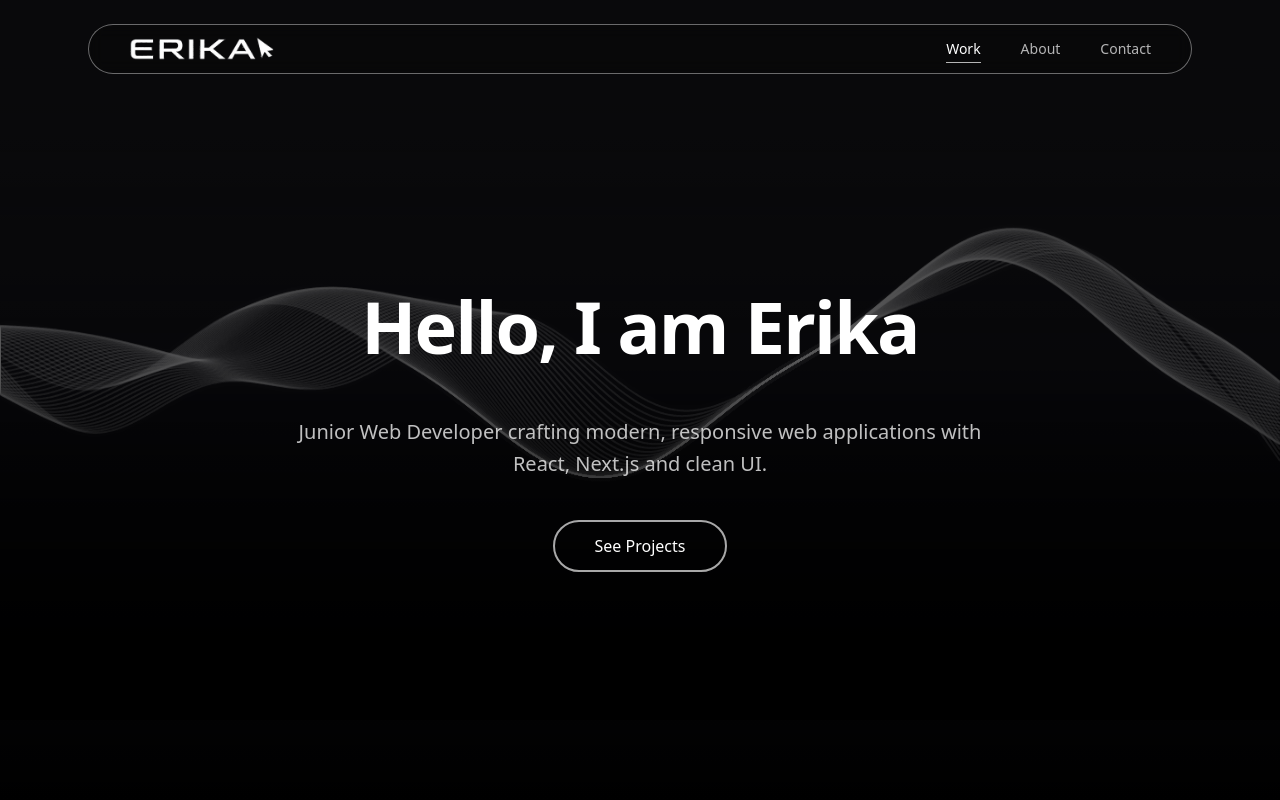
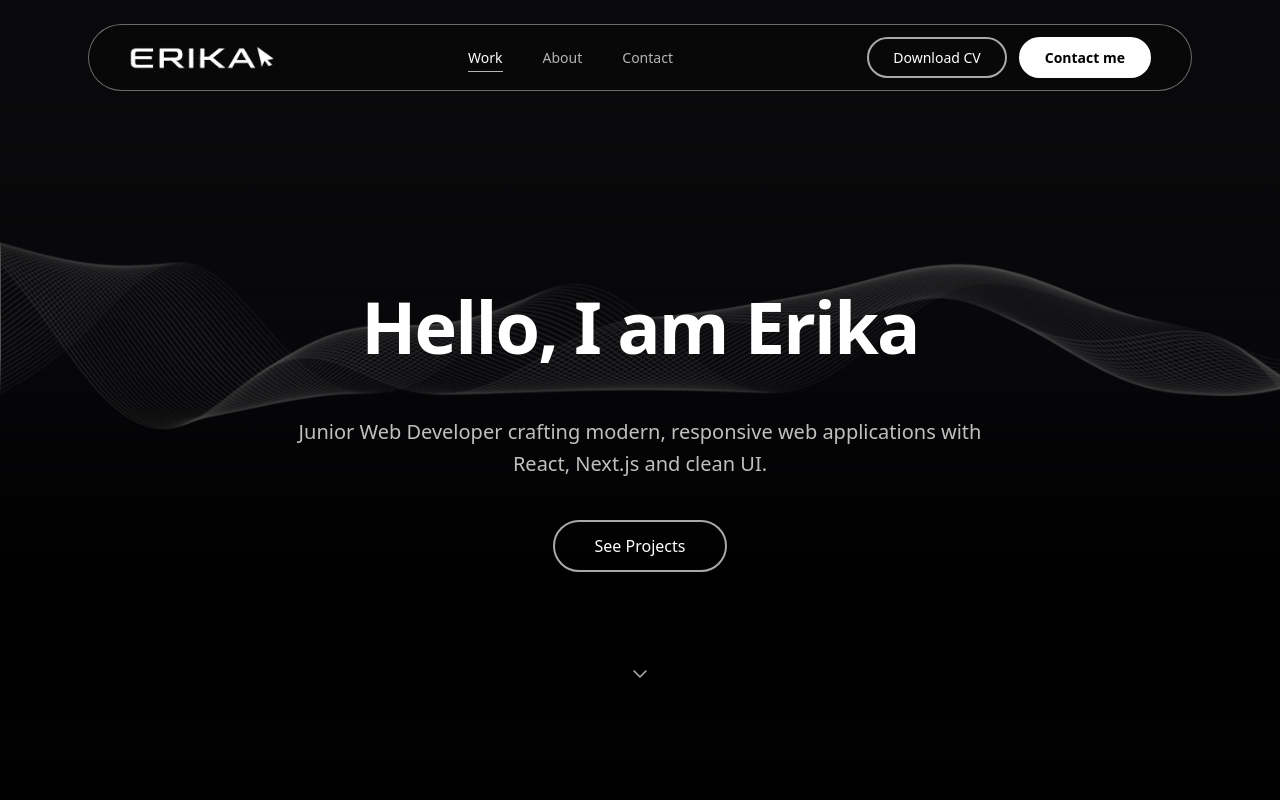
Before and after one commit to erika2knd/portfolio, a Next.js app: page / in a window 1280 px wide. Shown: the top 800 px of the page. Built offline with nearby package versions, Linux system fonts and the light colour scheme.

Commit message:
Improve header layout, hero scroll indicator, about section UI and optimize wave animation performance

```diff
--- a/app/components/background/WaveCanvas.tsx
+++ b/app/components/background/WaveCanvas.tsx
@@ -4,7 +4,6 @@ import { useEffect, useRef } from "react";
 
 /**
  * Small Perlin-like noise implementation (classic noise).
- * Lightweight and good for background waves.
  */
 class ClassicalNoise {
   private perm: number[] = [];
@@ -116,13 +115,16 @@ export default function WaveCanvas({ className = "", opacity = 0.95 }: Props) {
     let w = 0;
     let h = 0;
 
-    // Tune for performance
+    // Tune for performance / look
     const variation = 0.0025;
     const ampBase = 260;
+    const maxLinesDesktop = 40;
+    const maxLinesMobile = 18;
 
-    // more lines = more visible (but heavier)
-    const maxLinesDesktop = 48;
-    const maxLinesMobile = 26;
+    // Frame limiting
+    const FPS = 30;
+    const frameInterval = 1000 / FPS;
+    let lastTime = 0;
 
     let variators: number[] = [];
     let startY = 0;
@@ -147,7 +149,20 @@ export default function WaveCanvas({ className = "", opacity = 0.95 }: Props) {
       variators = Array.from({ length: maxLines + 1 }, (_, i) => i * 0.02);
     };
 
-    const draw = () => {
+    const draw = (time = 0) => {
+      // stop drawing when tab is hidden
+      if (document.hidden) {
+        raf = window.requestAnimationFrame(draw);
+        return;
+      }
+
+      // limit FPS
+      if (time - lastTime < frameInterval) {
+        raf = window.requestAnimationFrame(draw);
+        return;
+      }
+      lastTime = time;
+
       ctx.clearRect(0, 0, w, h);
 
       const isMobile = w < 768;
@@ -157,24 +172,25 @@ export default function WaveCanvas({ className = "", opacity = 0.95 }: Props) {
       ctx.shadowColor = "rgba(255,255,255,0.35)";
       ctx.shadowBlur = isMobile ? 0 : 18;
 
+      // draw fewer points across the width (huge perf win)
+      const step = isMobile ? 3 : 2;
+
       for (let i = 0; i < variators.length; i++) {
         ctx.beginPath();
         ctx.moveTo(0, startY);
 
         let yVal = 0;
 
-        for (let x = 0; x <= w; x++) {
+        for (let x = 0; x <= w; x += step) {
           yVal = perlin.noise(x * variation + variators[i], x * variation, 0);
           ctx.lineTo(x, startY + amp * yVal);
         }
 
-        // brighter alpha + thicker lines
-        const alpha = Math.min(Math.abs(yVal) + 0.12, 0.28); // max ~0.28
+        const alpha = Math.min(Math.abs(yVal) + 0.12, 0.28);
         ctx.lineWidth = isMobile ? 1.4 : 2.0;
         ctx.strokeStyle = `rgba(255,255,255,${alpha})`;
 
         ctx.stroke();
-        ctx.closePath();
 
         variators[i] += 0.005;
       }
@@ -183,19 +199,30 @@ export default function WaveCanvas({ className = "", opacity = 0.95 }: Props) {
     };
 
     setup();
-    draw();
+    raf = window.requestAnimationFrame(draw);
 
     const onResize = () => {
       window.cancelAnimationFrame(raf);
+      lastTime = 0;
       setup();
-      draw();
+      raf = window.requestAnimationFrame(draw);
+    };
+
+    const onVisibilityChange = () => {
+      lastTime = 0;
+      if (!document.hidden) {
+        window.cancelAnimationFrame(raf);
+        raf = window.requestAnimationFrame(draw);
+      }
     };
 
     window.addEventListener("resize", onResize);
+    document.addEventListener("visibilitychange", onVisibilityChange);
 
     return () => {
       window.cancelAnimationFrame(raf);
       window.removeEventListener("resize", onResize);
+      document.removeEventListener("visibilitychange", onVisibilityChange);
     };
   }, []);
 
--- a/app/components/layout/Footer.tsx
+++ b/app/components/layout/Footer.tsx
@@ -16,7 +16,7 @@ export default function Footer() {
           </h2>
 
           <p className="mt-6 text-base leading-relaxed text-white/70 md:text-lg">
-            I’m currently open to junior frontend positions.
+            I’m currently open to junior web developer positions.
             Feel free to reach out if you’d like to collaborate.
           </p>
 
@@ -29,7 +29,7 @@ export default function Footer() {
         </div>
 
         {/* divider */}
-        <div className="mt-24 h-px w-full bg-white/15" />
+        <div className="mt-64 h-px w-full bg-white/15" />
 
         {/* BOTTOM FOOTER */}
         <div className="mt-10 flex flex-col gap-6 sm:flex-row sm:items-center sm:justify-between">
--- a/app/components/layout/Header.tsx
+++ b/app/components/layout/Header.tsx
@@ -11,6 +11,8 @@ const navItems = [
   { label: "About", href: "#about", id: "about" },
   { label: "Contact", href: "#contact", id: "contact" },
 ];
+
+const CV_URL = "/cv/Erika_Kondratjeva_CV.pdf";
 
 export default function Header() {
   const sectionIds = useMemo(() => navItems.map((n) => n.id), []);
@@ -40,14 +42,16 @@ export default function Header() {
       <SectionWrapper>
         <div
           className={[
-            "flex items-center justify-between rounded-full border px-6 sm:px-10 py-3",
+            "rounded-full border px-6 sm:px-10 py-3",
             "transition-all duration-200",
             isScrolled
               ? "border-white/30 bg-black/40 backdrop-blur shadow-[0_0_0_1px_rgba(255,255,255,0.06)]"
               : "border-white/40 bg-black/10 backdrop-blur",
           ].join(" ")}
         >
-          {/* Logo */}
+          {/* 3-column layout */}
+          <div className="grid grid-cols-[auto_1fr_auto] items-center">
+            {/* Left: Logo */}
             <Link
               href="#hero"
               aria-label="Go to top"
@@ -64,8 +68,8 @@ export default function Header() {
               />
             </Link>
 
-          {/* Desktop Nav */}
-          <nav className="hidden md:flex items-center gap-10 text-sm text-white/70">
+            {/* Center: Desktop Nav */}
+            <nav className="hidden md:flex justify-center items-center gap-10 text-sm text-white/70">
               {navItems.map((item) => {
                 const isActive = activeId === item.id;
 
@@ -88,6 +92,26 @@ export default function Header() {
               })}
             </nav>
 
+            {/* Right: Desktop Buttons + Mobile Menu Button */}
+            <div className="flex items-center justify-end gap-3">
+              {/* Desktop buttons */}
+              <div className="hidden md:flex items-center gap-3">
+                <a
+                  href={CV_URL}
+                  download
+                  className="btn btn--sm"
+                >
+                  <span>Download CV</span>
+                </a>
+
+                <a
+                  href="mailto:erikakondratjeva@gmail.com"
+                  className="btn btn--sm btn--inverse"
+                >
+                  <span>Contact me</span>
+                </a>
+              </div>
+
               {/* Mobile Button */}
               <button
                 type="button"
@@ -98,6 +122,8 @@ export default function Header() {
               >
                 {menuOpen ? "Close" : "Menu"}
               </button>
+            </div>
+          </div>
         </div>
 
         {/* Mobile Menu */}
@@ -124,6 +150,21 @@ export default function Header() {
                 );
               })}
             </nav>
+
+            {/* Mobile buttons */}
+            <div className="mt-4 grid gap-2">
+              <a href={CV_URL} download className="btn" onClick={closeMenu}>
+                <span>Download CV</span>
+              </a>
+
+              <a
+                href="mailto:erikakondratjeva@gmail.com"
+                className="btn"
+                onClick={closeMenu}
+              >
+                <span>Contact me</span>
+              </a>
+            </div>
           </div>
         )}
       </SectionWrapper>
--- a/app/components/sections/About.tsx
+++ b/app/components/sections/About.tsx
@@ -72,11 +72,14 @@ export default function About() {
     </a>
 
     <a
-      href="#contact"
+  href="https://github.com/your-github-username"
+  target="_blank"
+  rel="noopener noreferrer"
   className="text-sm font-medium text-white/70 transition hover:text-white"
 >
-      Or contact me →
+  View GitHub profile →
 </a>
+
   </div>
 </div>
 
@@ -84,7 +87,15 @@ export default function About() {
 
           {/* Right image (sticky on desktop) */}
           <div className="flex justify-start md:justify-end">
-            <div className="md:sticky md:top-28 w-full max-w-[320px] overflow-hidden rounded-3xl border border-white/25 bg-white/[0.03]">
+  <div className="
+    w-full
+    overflow-hidden
+    rounded-3xl
+    border border-white/25
+    bg-white/[0.03]
+    md:sticky md:top-28
+    md:max-w-[320px]
+  ">
     <Image
       src="/images/about.jpg"
       alt="Erika portrait"
@@ -94,6 +105,7 @@ export default function About() {
     />
   </div>
 </div>
+
         </div>
 
         {/* BOTTOM: chips instead of comma text */}
@@ -118,7 +130,7 @@ function Block({ label, items }: { label: string; items: string[] }) {
         {items.map((item) => (
           <span
             key={item}
-            className="rounded-full border border-white/15 bg-white/[0.04] px-4 py-2 text-sm text-white/75 transition hover:border-white/25 hover:text-white"
+            className="rounded-full border border-white/15 bg-white/[0.04] px-4 py-2 text-sm text-white/75"
           >
             {item}
           </span>
--- a/app/components/sections/Hero.tsx
+++ b/app/components/sections/Hero.tsx
@@ -2,7 +2,7 @@ import SectionWrapper from "../layout/SectionWrapper";
 
 export default function Hero() {
   return (
-    <section id="hero" className="pt-36">
+    <section id="hero" className="relative pt-36">
       <SectionWrapper>
         <div className="flex min-h-[72vh] flex-col items-center justify-center text-center">
           <h1 className="text-5xl font-semibold leading-[0.95] tracking-tight md:text-7xl">
@@ -17,7 +17,9 @@ export default function Hero() {
           <button
             type="button"
             onClick={() =>
-              document.getElementById("projects")?.scrollIntoView({ behavior: "smooth" })
+              document
+                .getElementById("projects")
+                ?.scrollIntoView({ behavior: "smooth" })
             }
             className="btn mt-10"
           >
@@ -25,6 +27,31 @@ export default function Hero() {
           </button>
         </div>
       </SectionWrapper>
+
+      {/* Scroll down arrow */}
+      <button
+        type="button"
+        aria-label="Scroll to projects"
+        onClick={() =>
+          document
+            .getElementById("projects")
+            ?.scrollIntoView({ behavior: "smooth" })
+        }
+        className="absolute bottom-8 left-1/2 -translate-x-1/2 text-white/70 transition hover:text-white animate-bounce"
+      >
+        <svg
+          width="24"
+          height="24"
+          viewBox="0 0 24 24"
+          fill="none"
+          stroke="currentColor"
+          strokeWidth="1.5"
+          strokeLinecap="round"
+          strokeLinejoin="round"
+        >
+          <path d="M6 9l6 6 6-6" />
+        </svg>
+      </button>
     </section>
   );
 }
--- a/app/globals.css
+++ b/app/globals.css
@@ -87,3 +87,36 @@ video {
   position: relative;
   z-index: 1;
 }
+
+/* smaller button (for header) */
+.btn--sm {
+  padding: 8px 24px;
+  font-size: 14px;
+}
+
+/* inverse button (white -> black) */
+.btn.btn--inverse {
+  color: black;
+  background: white;
+  border-color: white;
+
+}
+
+.btn.btn--inverse > span {
+  font-weight: 600;
+}
+
+.btn.btn--inverse::before {
+  background: black;
+  transform: translateX(-110%);
+}
+
+/* IMPORTANT: override base .btn:hover */
+.btn.btn--inverse:hover {
+  color: white;
+  border-color: white;
+}
+
+.btn.btn--inverse:hover::before {
+  transform: translateX(0%);
+}
```
Also changed, not shown: public/images/about.png (deleted). Lines whose indentation alone changed are shown as unchanged.
